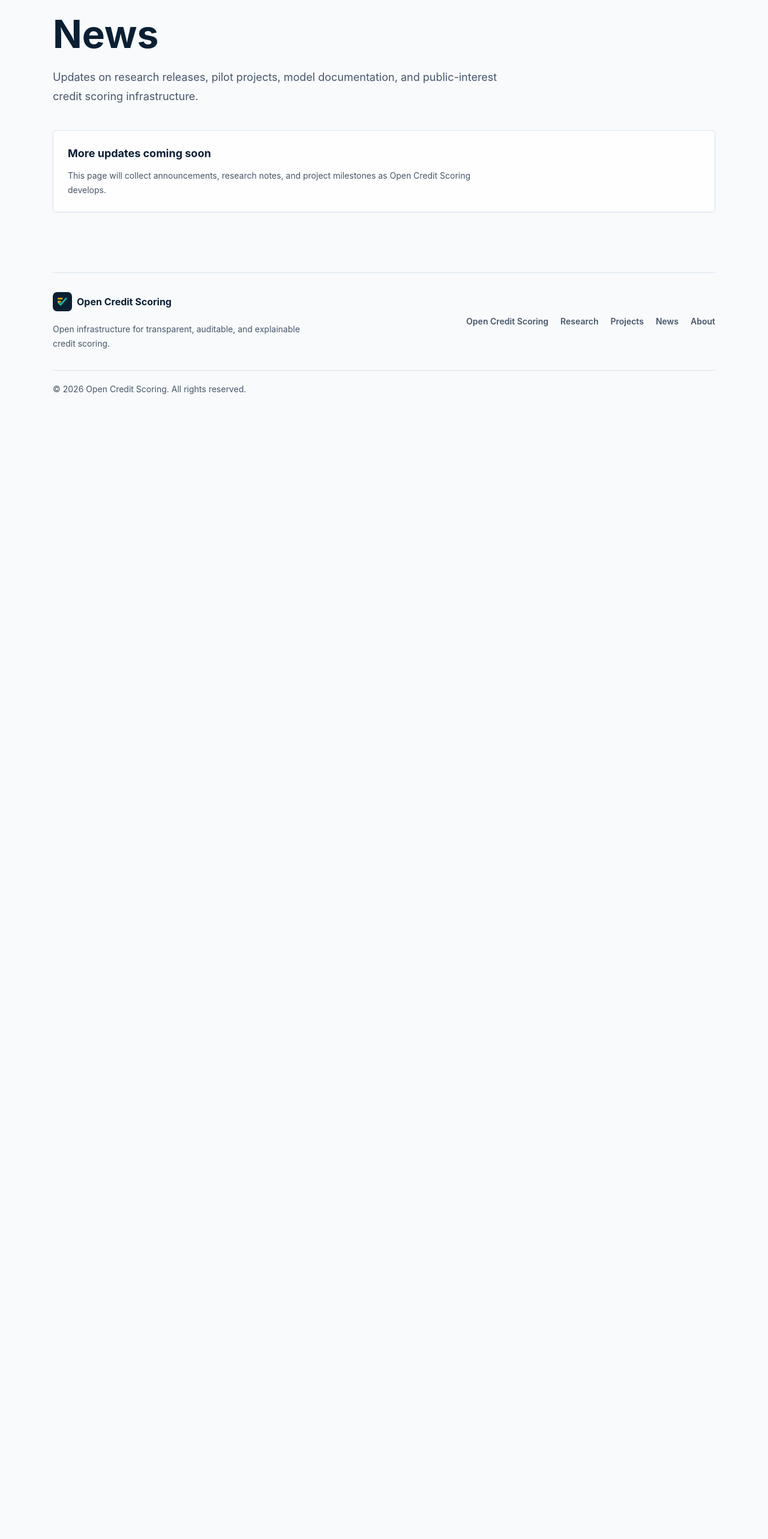
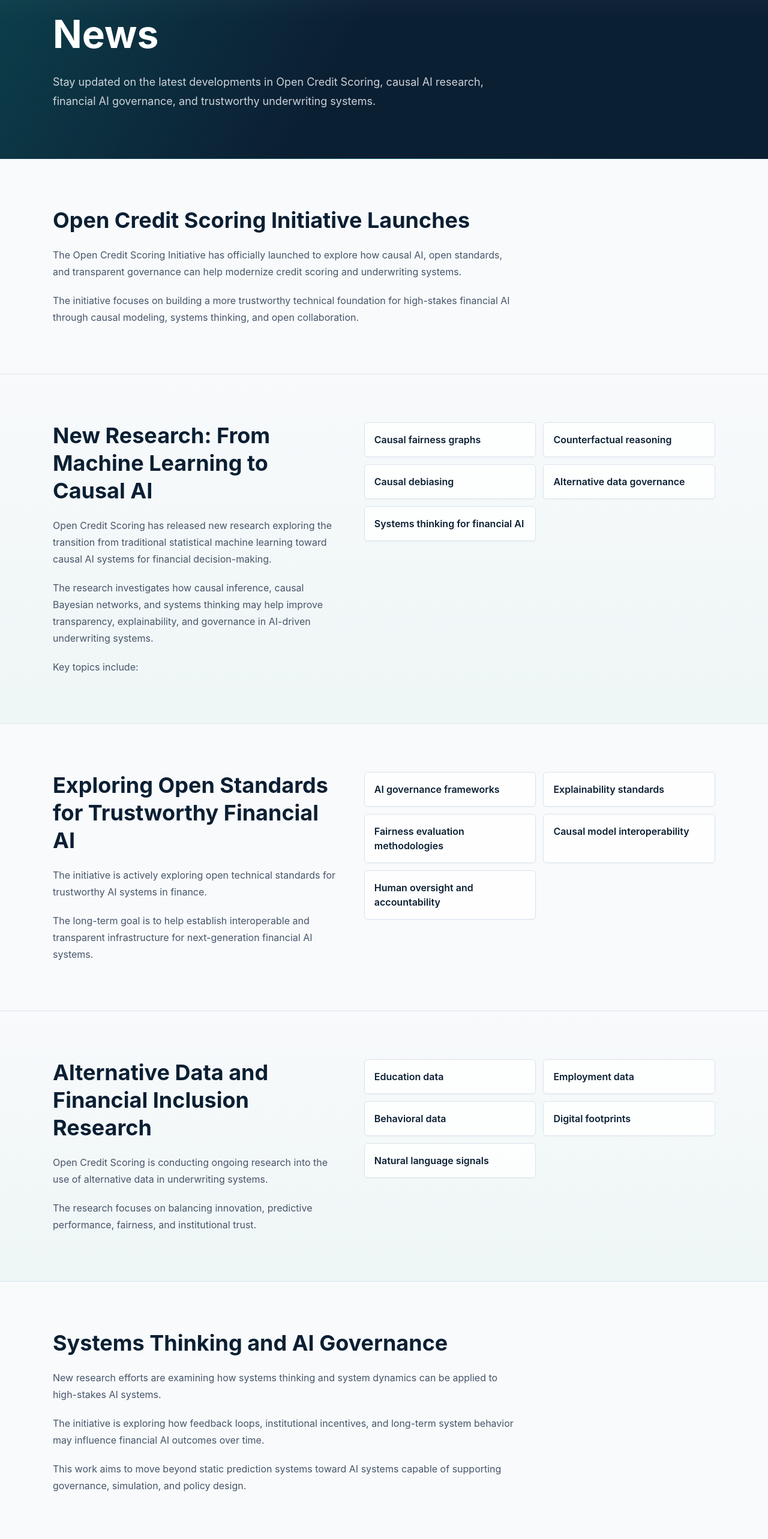
Before and after one commit to lamchr/opencreditscoring.org, a Next.js app: page /news in a window 1280 px wide. Shown: the part 120-2686 px from the top of the page at 60% size. Before the commit the page ends 800 px from the top, so only its background shows below. Built offline with nearby package versions, Linux system fonts and the light colour scheme.

Commit message:
Expand news page

```diff
--- a/app/(default)/news/page.tsx
+++ b/app/(default)/news/page.tsx
@@ -1,32 +1,248 @@
 export const metadata = {
   title: "News - Open Credit Scoring",
   description:
-    "Updates, announcements, and notes from Open Credit Scoring.",
+    "Updates on Open Credit Scoring, causal AI research, financial AI governance, and trustworthy underwriting systems.",
 };
+
+const machineLearningTopics = [
+  "Causal fairness graphs",
+  "Counterfactual reasoning",
+  "Causal debiasing",
+  "Alternative data governance",
+  "Systems thinking for financial AI",
+];
+
+const standardsAreas = [
+  "AI governance frameworks",
+  "Explainability standards",
+  "Fairness evaluation methodologies",
+  "Causal model interoperability",
+  "Human oversight and accountability",
+];
+
+const alternativeDataSignals = [
+  "Education data",
+  "Employment data",
+  "Behavioral data",
+  "Digital footprints",
+  "Natural language signals",
+];
+
+const upcomingReleases = [
+  "Research papers",
+  "Technical whitepapers",
+  "Open governance proposals",
+  "Reference architectures",
+  "Educational materials",
+  "Open technical standards",
+  "Benchmark and evaluation frameworks",
+];
+
+const futureUpdates = [
+  "Research announcements",
+  "Technical publications",
+  "Standards activities",
+  "Pilot initiatives",
+  "Community collaborations",
+  "Public presentations and workshops",
+];
+
+function CardGrid({ items }: { items: string[] }) {
+  return (
+    <div className="grid gap-3 sm:grid-cols-2">
+      {items.map((item) => (
+        <div
+          className="rounded-md border border-line bg-white/80 p-4 font-semibold text-midnight shadow-sm shadow-midnight/[0.03]"
+          key={item}
+        >
+          {item}
+        </div>
+      ))}
+    </div>
+  );
+}
 
 export default function NewsPage() {
   return (
-    <section className="bg-surface pb-16 pt-28 md:pb-20 md:pt-36">
-      <div className="mx-auto max-w-6xl px-4 sm:px-6">
-        <div className="max-w-3xl">
-          <h1 className="text-5xl font-bold leading-[1.02] text-midnight md:text-6xl">
-            News
-          </h1>
-          <p className="mt-6 text-lg leading-8 text-body">
-            Updates on research releases, pilot projects, model documentation,
-            and public-interest credit scoring infrastructure.
-          </p>
+    <>
+      <section className="relative isolate overflow-hidden bg-midnight pt-28 text-white md:pt-36">
+        <div className="absolute inset-0 -z-10 bg-[linear-gradient(120deg,rgba(20,184,166,.22),transparent_46%),linear-gradient(180deg,rgba(248,250,252,.10),transparent_40%)]" />
+        <div className="absolute inset-x-0 bottom-0 -z-10 h-px bg-linear-to-r from-transparent via-teal-accent/40 to-transparent" />
+        <div className="mx-auto max-w-6xl px-4 pb-16 sm:px-6 md:pb-20">
+          <div className="max-w-4xl">
+            <h1 className="text-5xl font-bold leading-[1.02] md:text-6xl">
+              News
+            </h1>
+            <p className="mt-8 max-w-3xl text-lg leading-8 text-surface/82">
+              Stay updated on the latest developments in Open Credit Scoring,
+              causal AI research, financial AI governance, and trustworthy
+              underwriting systems.
+            </p>
+          </div>
         </div>
-        <div className="mt-10 rounded-md border border-line bg-white/80 p-6 shadow-sm shadow-midnight/[0.03]">
-          <h2 className="text-lg font-bold text-midnight">
-            More updates coming soon
-          </h2>
-          <p className="mt-3 max-w-2xl text-sm leading-6 text-body">
-            This page will collect announcements, research notes, and project
-            milestones as Open Credit Scoring develops.
-          </p>
+      </section>
+
+      <section className="bg-surface py-16 md:py-20">
+        <div className="mx-auto max-w-6xl px-4 sm:px-6">
+          <article className="max-w-3xl">
+            <h2 className="text-3xl font-bold text-midnight md:text-4xl">
+              Open Credit Scoring Initiative Launches
+            </h2>
+            <div className="mt-5 space-y-5 leading-7 text-body">
+              <p>
+                The Open Credit Scoring Initiative has officially launched to
+                explore how causal AI, open standards, and transparent
+                governance can help modernize credit scoring and underwriting
+                systems.
+              </p>
+              <p>
+                The initiative focuses on building a more trustworthy technical
+                foundation for high-stakes financial AI through causal modeling,
+                systems thinking, and open collaboration.
+              </p>
+            </div>
+          </article>
         </div>
-      </div>
-    </section>
+      </section>
+
+      <section className="border-y border-line bg-[linear-gradient(180deg,#F8FAFC_0%,#EEF6F6_100%)] py-16 md:py-20">
+        <div className="mx-auto grid max-w-6xl gap-10 px-4 sm:px-6 lg:grid-cols-[.9fr_1.1fr] lg:items-start">
+          <div>
+            <h2 className="text-3xl font-bold text-midnight md:text-4xl">
+              New Research: From Machine Learning to Causal AI
+            </h2>
+            <div className="mt-5 space-y-5 leading-7 text-body">
+              <p>
+                Open Credit Scoring has released new research exploring the
+                transition from traditional statistical machine learning toward
+                causal AI systems for financial decision-making.
+              </p>
+              <p>
+                The research investigates how causal inference, causal Bayesian
+                networks, and systems thinking may help improve transparency,
+                explainability, and governance in AI-driven underwriting
+                systems.
+              </p>
+              <p>Key topics include:</p>
+            </div>
+          </div>
+          <CardGrid items={machineLearningTopics} />
+        </div>
+      </section>
+
+      <section className="bg-surface py-16 md:py-20">
+        <div className="mx-auto grid max-w-6xl gap-10 px-4 sm:px-6 lg:grid-cols-[.9fr_1.1fr] lg:items-start">
+          <div>
+            <h2 className="text-3xl font-bold text-midnight md:text-4xl">
+              Exploring Open Standards for Trustworthy Financial AI
+            </h2>
+            <div className="mt-5 space-y-5 leading-7 text-body">
+              <p>
+                The initiative is actively exploring open technical standards
+                for trustworthy AI systems in finance.
+              </p>
+              <p>
+                The long-term goal is to help establish interoperable and
+                transparent infrastructure for next-generation financial AI
+                systems.
+              </p>
+            </div>
+          </div>
+          <CardGrid items={standardsAreas} />
+        </div>
+      </section>
+
+      <section className="border-y border-line bg-[linear-gradient(180deg,#F8FAFC_0%,#EEF6F6_100%)] py-16 md:py-20">
+        <div className="mx-auto grid max-w-6xl gap-10 px-4 sm:px-6 lg:grid-cols-[.9fr_1.1fr] lg:items-start">
+          <div>
+            <h2 className="text-3xl font-bold text-midnight md:text-4xl">
+              Alternative Data and Financial Inclusion Research
+            </h2>
+            <div className="mt-5 space-y-5 leading-7 text-body">
+              <p>
+                Open Credit Scoring is conducting ongoing research into the use
+                of alternative data in underwriting systems.
+              </p>
+              <p>
+                The research focuses on balancing innovation, predictive
+                performance, fairness, and institutional trust.
+              </p>
+            </div>
+          </div>
+          <CardGrid items={alternativeDataSignals} />
+        </div>
+      </section>
+
+      <section className="bg-surface py-16 md:py-20">
+        <div className="mx-auto max-w-6xl px-4 sm:px-6">
+          <article className="max-w-3xl">
+            <h2 className="text-3xl font-bold text-midnight md:text-4xl">
+              Systems Thinking and AI Governance
+            </h2>
+            <div className="mt-5 space-y-5 leading-7 text-body">
+              <p>
+                New research efforts are examining how systems thinking and
+                system dynamics can be applied to high-stakes AI systems.
+              </p>
+              <p>
+                The initiative is exploring how feedback loops, institutional
+                incentives, and long-term system behavior may influence
+                financial AI outcomes over time.
+              </p>
+              <p>
+                This work aims to move beyond static prediction systems toward
+                AI systems capable of supporting governance, simulation, and
+                policy design.
+              </p>
+            </div>
+          </article>
+        </div>
+      </section>
+
+      <section className="border-y border-line bg-[linear-gradient(180deg,#F8FAFC_0%,#EEF6F6_100%)] py-16 md:py-20">
+        <div className="mx-auto grid max-w-6xl gap-10 px-4 sm:px-6 lg:grid-cols-[.9fr_1.1fr] lg:items-start">
+          <div>
+            <h2 className="text-3xl font-bold text-midnight md:text-4xl">
+              Upcoming Publications and Technical Releases
+            </h2>
+            <div className="mt-5 space-y-5 leading-7 text-body">
+              <p>Upcoming work may include:</p>
+              <p>
+                Additional announcements will be published as research and
+                collaborations progress.
+              </p>
+            </div>
+          </div>
+          <CardGrid items={upcomingReleases} />
+        </div>
+      </section>
+
+      <section className="bg-[linear-gradient(135deg,#0B1F33_0%,#0D2A3D_58%,#0B1F33_100%)] py-16 text-white md:py-20">
+        <div className="mx-auto grid max-w-6xl gap-10 px-4 sm:px-6 lg:grid-cols-[.9fr_1.1fr] lg:items-start">
+          <div>
+            <h2 className="text-3xl font-bold md:text-4xl">
+              Follow the Initiative
+            </h2>
+            <div className="mt-5 space-y-5 leading-7 text-surface/82">
+              <p>
+                Open Credit Scoring is building an open research and
+                collaboration ecosystem around trustworthy financial AI.
+              </p>
+              <p>For updates, follow the project and future publication releases.</p>
+            </div>
+          </div>
+          <div className="grid gap-3 sm:grid-cols-2">
+            {futureUpdates.map((item) => (
+              <div
+                className="rounded-md border border-white/10 bg-white/[0.06] p-4 font-semibold text-surface shadow-sm shadow-midnight/[0.03]"
+                key={item}
+              >
+                {item}
+              </div>
+            ))}
+          </div>
+        </div>
+      </section>
+    </>
   );
 }
```
